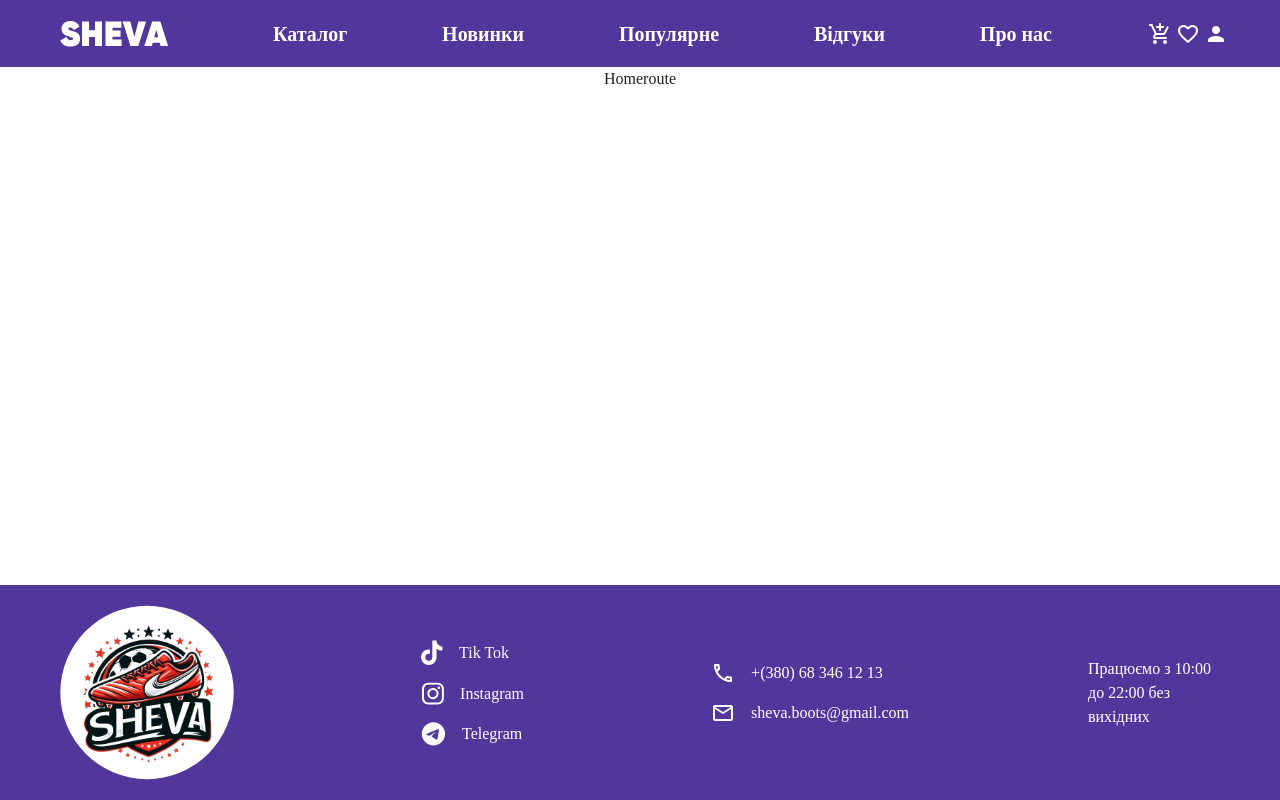
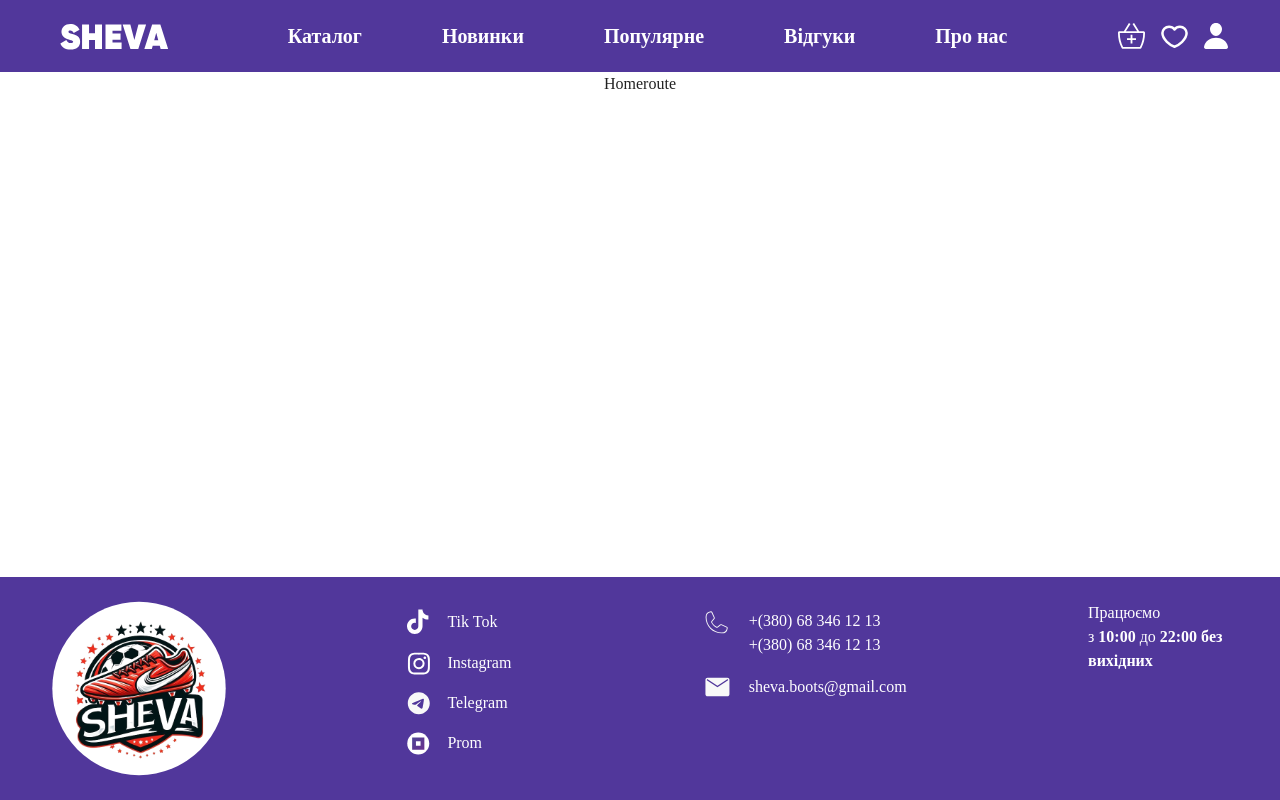
Before and after one commit to SHEVA-INC/sheva-ui, a React (Vite) app: page /home in a window 1280 px wide. Built offline with nearby package versions, Linux system fonts and the light colour scheme; the HTML template or start-up script is replaced by a standard one; a web font is replaced by a local one.

Commit message:
add icons, active tab in header, edit footer

```diff
--- a/package.json
+++ b/package.json
@@ -12,7 +12,6 @@
   "dependencies": {
     "@emotion/react": "^11.11.4",
     "@emotion/styled": "^11.11.0",
-    "@mui/icons-material": "^5.15.12",
     "@mui/material": "^5.15.12",
     "react": "^18.2.0",
     "react-dom": "^18.2.0",
--- a/src/components/Footer.jsx
+++ b/src/components/Footer.jsx
@@ -1,11 +1,12 @@
 import { IconButton, Link, Stack, Typography } from "@mui/material";
-import footerLogo from "../../src/assets/footer-logo.svg";
-import CallOutlinedIcon from "@mui/icons-material/CallOutlined";
-import MailOutlineOutlinedIcon from "@mui/icons-material/MailOutlineOutlined";
+import FooterLogo from "../../src/assets/footer-logo.svg";
 import { Link as RouterLink } from "react-router-dom";
 import TikTokIcon from "../components/icons/socials/TikTokIcon";
 import InstagramIcon from "../components/icons/socials/InstagramIcon";
 import TelegramIcon from "../components/icons/socials/TelegramIcon";
+import PromIcon from "./icons/socials/PromIcon";
+import PhoneIcon from "./icons/contacts/PhoneIcon";
+import EmailIcon from "./icons/contacts/EmailIcon";
 
 const socials = [
   { socialName: "Tik Tok", linkTo: "#", icon: <TikTokIcon />, socialId: 0 },
@@ -16,17 +17,19 @@ const socials = [
     socialId: 1,
   },
   { socialName: "Telegram", linkTo: "#", icon: <TelegramIcon />, socialId: 2 },
+  { socialName: "Prom", linkTo: "#", icon: <PromIcon />, socialId: 3 },
 ];
 
 const contacts = [
   {
     contactInfo: "+(380) 68 346 12 13",
-    icon: <CallOutlinedIcon />,
+    contactInfoAdditional: "+(380) 68 346 12 13",
+    icon: <PhoneIcon />,
     contactId: 0,
   },
   {
     contactInfo: "sheva.boots@gmail.com",
-    icon: <MailOutlineOutlinedIcon />,
+    icon: <EmailIcon />,
     contactId: 1,
   },
 ];
@@ -45,36 +48,35 @@ const Footer = () => {
         component="nav"
         flexDirection="row"
         justifyContent="space-between"
-        alignItems="center"
+        alignItems="flex-start"
         maxWidth="lg"
         width={1}
         gap={10}
-        p={3}
+        px={3}
+        py={6}
+        height="fit-content"
       >
-        <IconButton disableRipple>
-          <img src={footerLogo} alt="Sheva logo" />
+        <IconButton disableRipple sx={{ p: 0 }}>
+          <img src={FooterLogo} alt="Sheva logo" />
         </IconButton>
 
         <Stack>
           {socials.map((social) => (
-            <Link
-              key={social.socialId}
-              to={social.linkTo}
-              component={RouterLink}
-              underline="none"
-              p={2}
-            >
-              <Typography
-                variant="p"
-                textAlign="center"
+            <Typography key={social.socialId}>
+              <Link
+                to={social.linkTo}
+                component={RouterLink}
+                underline="none"
                 color="primary.contrastText"
                 display="flex"
                 alignItems="center"
+                width="fit-content"
                 gap={4}
+                p={2}
               >
                 {social.icon} {social.socialName}
-              </Typography>
-            </Link>
+              </Link>
+            </Typography>
           ))}
         </Stack>
 
@@ -82,22 +84,23 @@ const Footer = () => {
           {contacts.map((contact) => (
             <Typography
               key={contact.contactId}
-              variant="p"
-              textAlign="center"
               color="primary.contrastText"
               display="flex"
-              alignItems="center"
+              alignItems={
+                contact.contactInfoAdditional ? "flex-start" : "center"
+              }
               gap={4}
-              underline="none"
               p={2}
             >
-              {contact.icon} {contact.contactInfo}
+              {contact.icon} {contact.contactInfo} <br />
+              {contact.contactInfoAdditional}
             </Typography>
           ))}
         </Stack>
         <Stack>
           <Typography maxWidth="140px" color="primary.contrastText">
-            Працюємо з 10:00 до 22:00 без вихідних
+            Працюємо <br /> з <strong>10:00</strong> до{" "}
+            <strong>22:00 без вихідних</strong>
           </Typography>
         </Stack>
       </Stack>
--- a/src/components/Header.jsx
+++ b/src/components/Header.jsx
@@ -1,7 +1,7 @@
 import AppBar from "@mui/material/AppBar";
 import Toolbar from "@mui/material/Toolbar";
 import SHEVA from "../../src/assets/SHEVA.svg";
-import { Link as RouterLink } from "react-router-dom";
+import { Link as RouterLink, useLocation } from "react-router-dom";
 import { IconButton, Link, Stack, Typography } from "@mui/material";
 import {
   ABOUT_US_ROUTE,
@@ -10,9 +10,9 @@ import {
   POPULAR_ROUTE,
   REVIEWS_ROUTE,
 } from "../app/Routes";
-import AddShoppingCartRoundedIcon from "@mui/icons-material/AddShoppingCartRounded";
-import FavoriteBorderRoundedIcon from "@mui/icons-material/FavoriteBorderRounded";
-import PersonRoundedIcon from "@mui/icons-material/PersonRounded";
+import ShoppingCartIcon from "./icons/shopping/ShoppingCartIcon";
+import LikeIcon from "./icons/shopping/LikeIcon";
+import PersonIcon from "./icons/shopping/PersonIcon";
 
 const pages = [
   { pageName: "Каталог", linkTo: CATALOG_ROUTE, pageId: 0 },
@@ -23,6 +23,9 @@ const pages = [
 ];
 
 const Header = () => {
+  const location = useLocation();
+  const activePath = location.pathname;
+
   return (
     <AppBar
       component="header"
@@ -36,52 +39,60 @@ const Header = () => {
           maxWidth: "lg",
           width: "100%",
           justifyContent: "space-between",
-          gap: 24,
           p: 3,
+          py: 0,
         }}
       >
         <IconButton disableRipple>
           <img src={SHEVA} alt="Sheva logo" />
         </IconButton>
 
-        <Stack flexDirection="row" flex="1" justifyContent="space-between">
+        <Stack flexDirection="row" justifyContent="space-between">
           {pages.map((page) => (
             <Link
               key={page.pageId}
               to={page.linkTo}
               component={RouterLink}
               underline="none"
+              p={5}
+              px={10}
+              color={
+                activePath === page.linkTo
+                  ? "primary.main"
+                  : "primary.contrastText"
+              }
+              sx={{
+                backgroundColor:
+                  activePath === page.linkTo
+                    ? "primary.contrastText"
+                    : "primary.main",
+              }}
             >
-              <Typography
-                variant="h6"
-                textAlign="center"
-                color="primary.contrastText"
-                fontWeight="bold"
-              >
+              <Typography variant="h6" textAlign="center" fontWeight="bold">
                 {page.pageName}
               </Typography>
             </Link>
           ))}
         </Stack>
 
-        <Stack flexDirection="row" gap={1}>
+        <Stack flexDirection="row" gap={4}>
           <IconButton
             disableRipple
             sx={{ p: 0, color: (theme) => theme.palette.primary.contrastText }}
           >
-            <AddShoppingCartRoundedIcon fontSize="medium" />
+            <ShoppingCartIcon />
           </IconButton>
           <IconButton
             disableRipple
             sx={{ p: 0, color: (theme) => theme.palette.primary.contrastText }}
           >
-            <FavoriteBorderRoundedIcon fontSize="medium" />
+            <LikeIcon />
           </IconButton>
           <IconButton
             disableRipple
             sx={{ p: 0, color: (theme) => theme.palette.primary.contrastText }}
           >
-            <PersonRoundedIcon fontSize="medium" />
+            <PersonIcon />
           </IconButton>
         </Stack>
       </Toolbar>
--- /dev/null
+++ b/src/components/icons/contacts/EmailIcon.jsx
@@ -0,0 +1,15 @@
+const EmailIcon = (props) => (
+  <svg
+    xmlns="http://www.w3.org/2000/svg"
+    width={32}
+    height={27}
+    fill="none"
+    {...props}
+  >
+    <path
+      fill="#F8F8F8"
+      d="M6.595 23.333q-.92 0-1.536-.616-.617-.617-.617-1.537V6.82q0-.921.617-1.536.616-.617 1.536-.617H26.29q.92 0 1.536.617.617.616.617 1.536v14.36q0 .92-.616 1.536-.618.617-1.537.617zm9.847-9.18L27.109 7.18 26.698 6l-10.256 6.666L6.186 6l-.41 1.18z"
+    />
+  </svg>
+);
+export default EmailIcon;
--- /dev/null
+++ b/src/components/icons/contacts/PhoneIcon.jsx
@@ -0,0 +1,15 @@
+const PhoneIcon = (props) => (
+  <svg
+    xmlns="http://www.w3.org/2000/svg"
+    width={32}
+    height={27}
+    fill="none"
+    {...props}
+  >
+    <path
+      fill="#F8F8F8"
+      d="m25.9 17.696-5.444-2.437a1.38 1.38 0 0 0-1.356.148l-2.86 2.438a.45.45 0 0 1-.427.024c-1.872-.904-3.81-2.828-4.715-4.678a.45.45 0 0 1 .02-.426l2.445-2.907q.017-.021.033-.044a1.38 1.38 0 0 0 .115-1.31L11.27 3.068a1.38 1.38 0 0 0-1.44-.829 6.025 6.025 0 0 0-5.237 5.986c0 8.902 7.242 16.144 16.144 16.144a6.026 6.026 0 0 0 5.986-5.238 1.38 1.38 0 0 0-.822-1.435m-.089 1.32a5.1 5.1 0 0 1-5.074 4.43c-8.392 0-15.221-6.828-15.221-15.221a5.1 5.1 0 0 1 4.43-5.074h.056a.46.46 0 0 1 .423.287l2.434 5.436a.46.46 0 0 1-.027.415l-2.443 2.906-.034.045a1.38 1.38 0 0 0-.09 1.355c1.003 2.052 3.069 4.103 5.143 5.105a1.38 1.38 0 0 0 1.36-.1l.043-.033 2.863-2.435a.45.45 0 0 1 .412-.031l5.444 2.44a.46.46 0 0 1 .281.475"
+    />
+  </svg>
+);
+export default PhoneIcon;
--- /dev/null
+++ b/src/components/icons/shopping/LikeIcon.jsx
@@ -0,0 +1,18 @@
+const LikeIcon = (props) => (
+  <svg
+    xmlns="http://www.w3.org/2000/svg"
+    width={27}
+    height={28}
+    fill="none"
+    {...props}
+  >
+    <path
+      stroke="#fff"
+      strokeLinecap="round"
+      strokeLinejoin="round"
+      strokeWidth={2.508}
+      d="M8.062 4.667c-3.67 0-6.645 2.872-6.645 6.416 0 6.417 7.854 12.25 12.083 13.607 4.229-1.357 12.083-7.19 12.083-13.607 0-3.544-2.975-6.416-6.646-6.416-2.247 0-4.235 1.077-5.437 2.726a6.6 6.6 0 0 0-2.374-2.005 6.8 6.8 0 0 0-3.064-.721"
+    />
+  </svg>
+);
+export default LikeIcon;
--- /dev/null
+++ b/src/components/icons/shopping/PersonIcon.jsx
@@ -0,0 +1,15 @@
+const PersonIcon = (props) => (
+  <svg
+    xmlns="http://www.w3.org/2000/svg"
+    width={24}
+    height={26}
+    fill="none"
+    {...props}
+  >
+    <path
+      fill="#fff"
+      d="M16.421 1.89C15.3.672 13.731 0 12 0c-1.74 0-3.313.667-4.43 1.88-1.13 1.224-1.68 2.89-1.551 4.687C6.275 10.114 8.958 13 12 13s5.72-2.885 5.98-6.432c.132-1.781-.422-3.443-1.559-4.677M22.154 26H1.846a1.78 1.78 0 0 1-1.396-.646c-.375-.451-.526-1.067-.414-1.69.487-2.717 2.007-5 4.395-6.602 2.122-1.422 4.81-2.205 7.569-2.205s5.447.784 7.569 2.205c2.388 1.602 3.908 3.885 4.395 6.602.112.623-.04 1.238-.414 1.69a1.79 1.79 0 0 1-1.396.646"
+    />
+  </svg>
+);
+export default PersonIcon;
--- /dev/null
+++ b/src/components/icons/shopping/ShoppingCartIcon.jsx
@@ -0,0 +1,15 @@
+const ShoppingCartIcon = (props) => (
+  <svg
+    xmlns="http://www.w3.org/2000/svg"
+    width={27}
+    height={26}
+    fill="none"
+    {...props}
+  >
+    <path
+      fill="#fff"
+      d="M1.265 10.005h24.47V8.267H1.265zM25.2 9.49v.763H27V9.49zm-2.905 14.42H4.705v1.738h17.59zM1.8 10.252V9.49H0v.763zm3.413 13.96A30.34 30.34 0 0 1 1.8 10.251H0A32 32 0 0 0 3.604 24.99zm-.508-.303a.57.57 0 0 1 .508.302l-1.61.779c.103.197.26.363.455.479.194.116.419.177.647.178zm17.082.302a.56.56 0 0 1 .21-.22.6.6 0 0 1 .298-.082v1.738c.468 0 .893-.254 1.101-.657zM25.2 10.252a30.36 30.36 0 0 1-3.413 13.96l1.61.778A32 32 0 0 0 27 10.252zm.535-.247a.54.54 0 0 1-.378-.15.5.5 0 0 1-.157-.366H27a1.2 1.2 0 0 0-.37-.864 1.3 1.3 0 0 0-.895-.358zM1.265 8.267c-.335 0-.657.13-.894.358A1.2 1.2 0 0 0 0 9.49h1.8a.5.5 0 0 1-.157.365.54.54 0 0 1-.378.151zm5.807 1.316 5.4-8.69L10.926 0l-5.4 8.69zm7.456-8.69 5.4 8.69 1.544-.893-5.4-8.69zM12.6 11.743v8.69h1.8v-8.69zM9 16.957h9v-1.738H9z"
+    />
+  </svg>
+);
+export default ShoppingCartIcon;
--- a/src/components/icons/socials/InstagramIcon.jsx
+++ b/src/components/icons/socials/InstagramIcon.jsx
@@ -1,7 +1,7 @@
 const InstagramIcon = (props) => (
   <svg
     xmlns="http://www.w3.org/2000/svg"
-    width={23}
+    width={24}
     height={23}
     fill="none"
     {...props}
--- /dev/null
+++ b/src/components/icons/socials/PromIcon.jsx
@@ -0,0 +1,31 @@
+const PromIcon = (props) => (
+  <svg
+    xmlns="http://www.w3.org/2000/svg"
+    width={24}
+    height={23}
+    fill="none"
+    {...props}
+  >
+    <rect width={22} height={22} x={0.249} y={0.531} fill="#fff" rx={11} />
+    <path
+      stroke="url(#a)"
+      strokeWidth={3.796}
+      d="M7.036 7.318h8.427v8.427H7.036z"
+    />
+    <defs>
+      <linearGradient
+        id="a"
+        x1={4.323}
+        x2={18.583}
+        y1={5.42}
+        y2={18.457}
+        gradientUnits="userSpaceOnUse"
+      >
+        <stop stopColor="#4F4797" />
+        <stop offset={0.499} stopColor="#5C3990" />
+        <stop offset={1} stopColor="#6C2F90" />
+      </linearGradient>
+    </defs>
+  </svg>
+);
+export default PromIcon;
--- a/src/components/icons/socials/TelegramIcon.jsx
+++ b/src/components/icons/socials/TelegramIcon.jsx
@@ -1,14 +1,14 @@
 const TelegramIcon = (props) => (
   <svg
     xmlns="http://www.w3.org/2000/svg"
-    width={25}
-    height={24}
+    width={24}
+    height={23}
     fill="none"
     {...props}
   >
     <path
       fill="#F8F8F8"
-      d="M12.45.198C6.006.198.777 5.428.777 11.871c0 6.444 5.23 11.673 11.673 11.673s11.673-5.23 11.673-11.673S18.893.198 12.45.198m5.416 7.938c-.175 1.844-.934 6.327-1.32 8.393-.162.875-.49 1.167-.793 1.202-.677.058-1.19-.443-1.844-.875-1.027-.677-1.611-1.098-2.603-1.751-1.156-.759-.409-1.18.257-1.856.175-.175 3.163-2.895 3.221-3.14a.23.23 0 0 0-.058-.21c-.07-.059-.164-.035-.245-.024-.105.024-1.74 1.11-4.926 3.257-.467.315-.887.479-1.26.467-.421-.012-1.215-.234-1.81-.432-.736-.233-1.308-.362-1.261-.77.023-.21.315-.42.864-.642 3.408-1.483 5.673-2.463 6.805-2.93 3.245-1.354 3.91-1.588 4.354-1.588.094 0 .316.023.456.14a.46.46 0 0 1 .163.315c-.012.07.012.28 0 .444"
+      d="M11.777.198c-6.072 0-11 4.928-11 11s4.928 11 11 11 11-4.928 11-11-4.928-11-11-11m5.104 7.48c-.165 1.738-.88 5.962-1.243 7.91-.154.824-.462 1.1-.748 1.132-.638.055-1.122-.418-1.738-.825-.968-.638-1.518-1.034-2.453-1.65-1.09-.715-.385-1.11.242-1.749.165-.165 2.98-2.728 3.036-2.959a.22.22 0 0 0-.055-.198c-.066-.055-.154-.033-.231-.022-.1.022-1.64 1.045-4.642 3.07-.44.296-.836.45-1.188.44-.396-.012-1.144-.22-1.705-.408-.693-.22-1.232-.34-1.188-.726.022-.198.297-.396.814-.605 3.212-1.397 5.346-2.32 6.413-2.76C15.253 7.05 15.88 6.83 16.298 6.83c.088 0 .297.022.429.132.11.088.143.21.154.297-.011.066.01.264 0 .418"
     />
   </svg>
 );
--- a/src/components/icons/socials/TikTokIcon.jsx
+++ b/src/components/icons/socials/TikTokIcon.jsx
@@ -1,7 +1,7 @@
 const TikTokIcon = (props) => (
   <svg
     xmlns="http://www.w3.org/2000/svg"
-    width={22}
+    width={24}
     height={26}
     fill="none"
     {...props}
```
Also changed, not shown: 1 other file (tests, documents, lock files or other folders).
